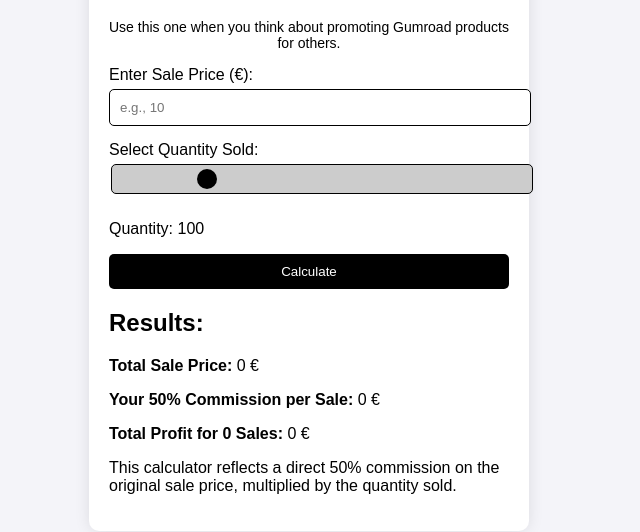
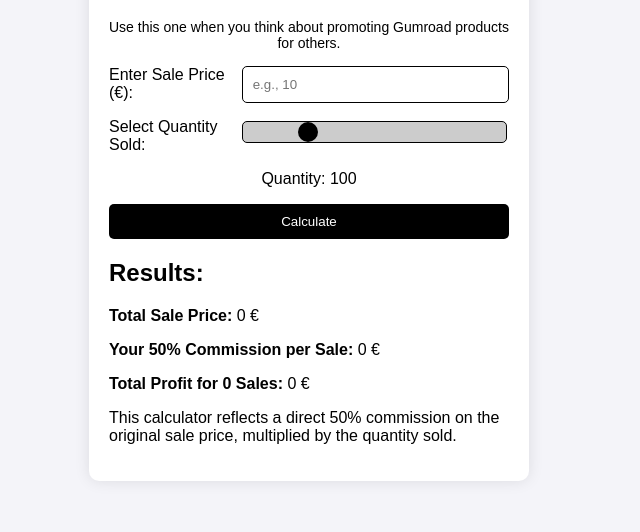
Before and after one commit to low-code-lab-io/Affiliate-Earnings-Calculator-For-the-Affiliates-, a plain HTML site: page index.html in a window 1280 px wide. Shown: the part 146-678 px from the top of the page, without its empty margins (331-971 px from the left). Drawn offline with Linux system fonts and the light colour scheme.

Commit message:
Update index.html

```diff
--- a/index.html
+++ b/index.html
@@ -33,13 +33,20 @@
         }
         .form-group {
             margin-bottom: 15px;
+            display: flex;
+            align-items: center;
+            justify-content: space-between;
+        }
+        .form-group label {
+            flex: 1;
+            margin-right: 10px;
         }
         input[type="number"], input[type="range"] {
-            width: 100%;
+            flex: 2;
             padding: 10px;
-            margin-top: 5px;
             border-radius: 5px;
             border: 1px solid #000; /* Changed border color to black */
+            box-sizing: border-box;
         }
         input[type="range"] {
             margin-bottom: 10px;
@@ -94,8 +101,8 @@
         <div class="form-group">
             <label for="quantity">Select Quantity Sold:</label>
             <input type="range" id="quantity" min="1" max="500" value="100" oninput="updateQuantity(this.value)">
-            <p>Quantity: <span id="quantityDisplay">100</span></p>
         </div>
+        <p style="text-align: center;">Quantity: <span id="quantityDisplay">100</span></p>
 
         <button onclick="calculateEarnings()">Calculate</button>
 
```
